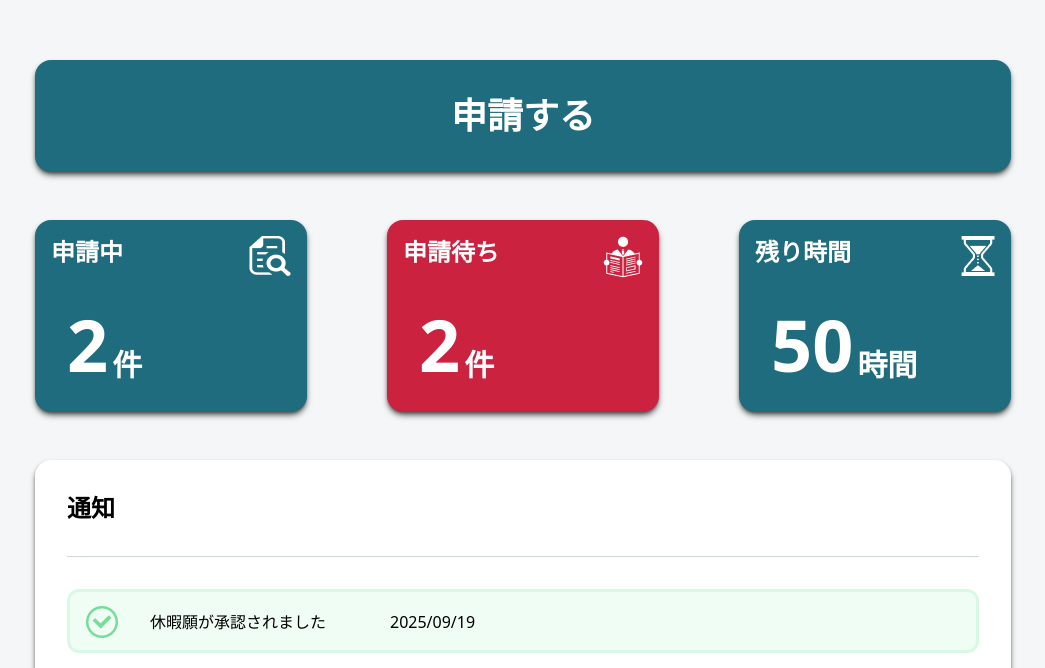
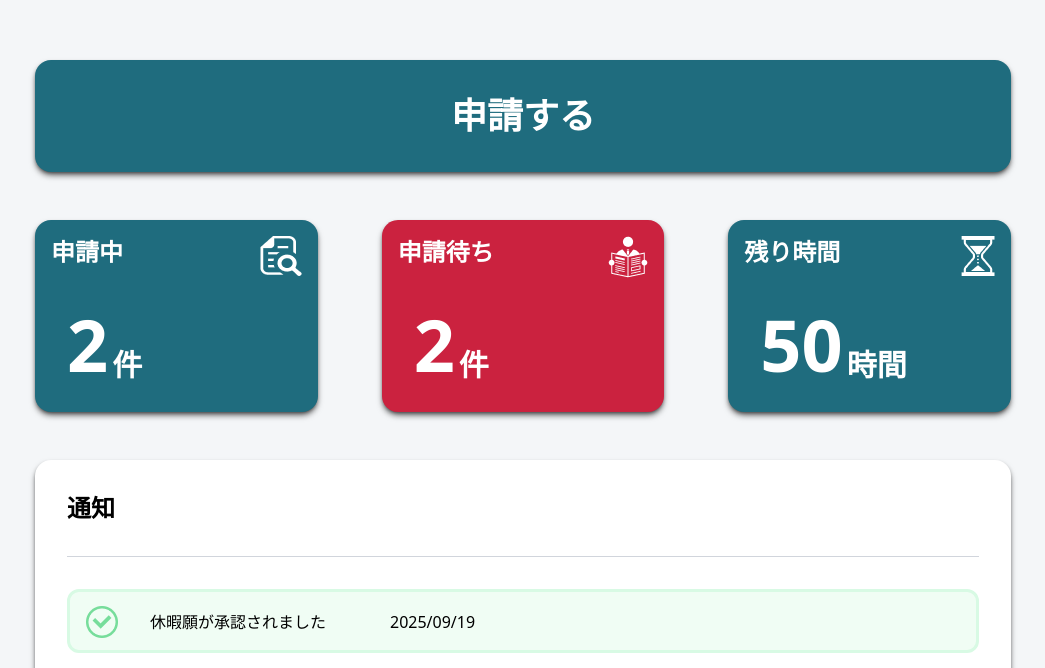
Before and after one commit to harutocom/city-hall-workflow, a Next.js app: page /home in a window 1280 px wide. Shown: the part 132-800 px from the top of the page, without its empty margins (117-1162 px from the left). Built offline with nearby package versions, Linux system fonts and the light colour scheme.

Commit message:
レスポンシブ改善

```diff
--- a/app/(app)/home/page.tsx
+++ b/app/(app)/home/page.tsx
@@ -7,7 +7,7 @@ export default function Home() {
         <button className="h-28 bg-[#1F6C7E] text-white text-4xl font-bold rounded-[16px] shadow-md shadow-black/60 hover:bg-[#21838e] cursor-pointer">
           <p>申請する</p>
         </button>
-        <div className="flex justify-center gap-20">
+        <div className="w-full flex justify-center gap-16">
           <button className="w-140 h-48 bg-[#1F6C7E] text-white text-2xl font-bold  rounded-[16px] shadow-md shadow-black/60 relative hover:bg-[#21838e] cursor-pointer">
             <img
               src="/Search.png"
```
